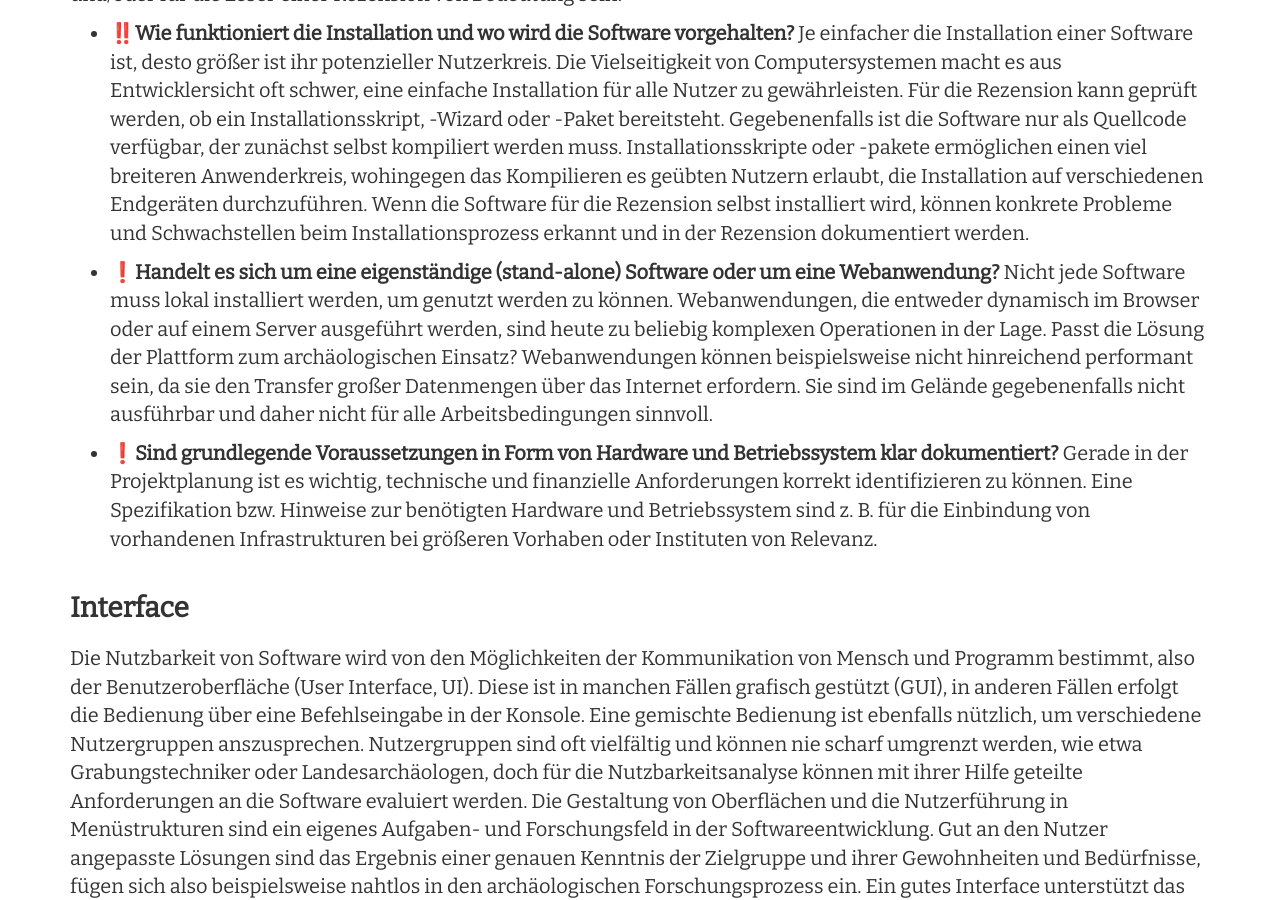
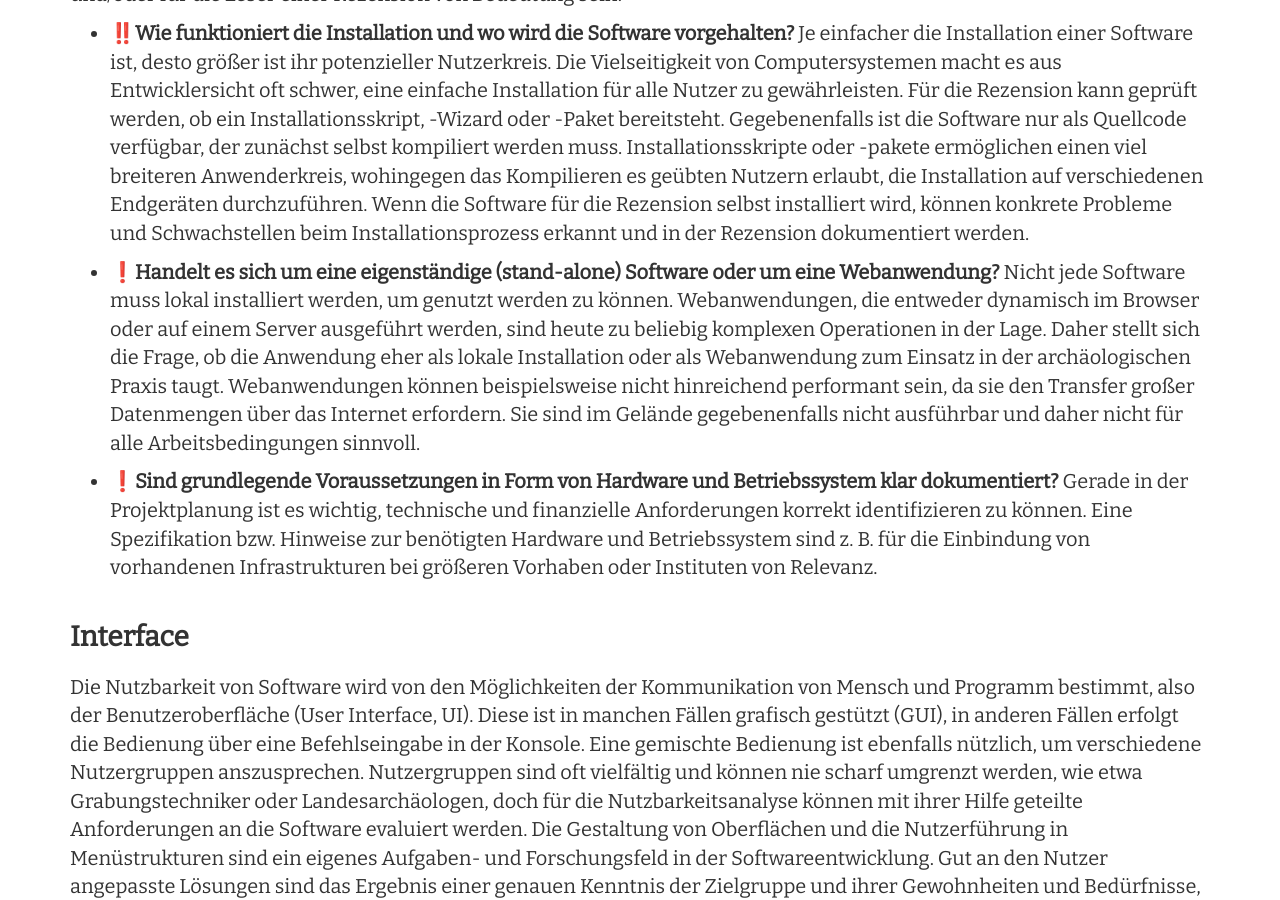
Before and after one commit to Research-Squirrel-Engineers/Impuls_SoftwareRezensionen_DGUF, a Jekyll site: the page built from Draft.md, in a window 1280 px wide and 900 px high, scrolled down 10789 px. Built offline with Jekyll 4.4.1, drawn with Linux system fonts in a browser that asks for light colours; nearby versions of some CDN libraries; emoji names are drawn with the system emoji font.

Commit message:
idea for issue #64

```diff
--- a/Draft.md
+++ b/Draft.md
@@ -188,7 +188,7 @@ Die Installation ist häufig der erste Schritt in der Bedienung der Software. Sc
 
 * :bangbang:**Wie funktioniert die Installation und wo wird die Software vorgehalten?** Je einfacher die Installation einer Software ist, desto größer ist ihr potenzieller Nutzerkreis. Die Vielseitigkeit von Computersystemen macht es aus Entwicklersicht oft schwer, eine einfache Installation für alle Nutzer zu gewährleisten. Für die Rezension kann geprüft werden, ob ein Installationsskript, -Wizard oder -Paket bereitsteht. Gegebenenfalls ist die Software nur als Quellcode verfügbar, der zunächst selbst kompiliert werden muss. Installationsskripte oder -pakete ermöglichen einen viel breiteren Anwenderkreis, wohingegen das Kompilieren es geübten Nutzern erlaubt, die Installation auf verschiedenen Endgeräten durchzuführen. Wenn die Software für die Rezension selbst installiert wird, können konkrete Probleme und Schwachstellen beim Installationsprozess erkannt und in der Rezension dokumentiert werden.
 
-* :heavy_exclamation_mark:**Handelt es sich um eine eigenständige (stand-alone) Software oder um eine Webanwendung?** Nicht jede Software muss lokal installiert werden, um genutzt werden zu können. Webanwendungen, die entweder dynamisch im Browser oder auf einem Server ausgeführt werden, sind heute zu beliebig komplexen Operationen in der Lage. Passt die Lösung der Plattform zum archäologischen Einsatz? Webanwendungen können beispielsweise nicht hinreichend performant sein, da sie den Transfer großer Datenmengen über das Internet erfordern. Sie sind im Gelände gegebenenfalls nicht ausführbar und daher nicht für alle Arbeitsbedingungen sinnvoll.
+* :heavy_exclamation_mark:**Handelt es sich um eine eigenständige (stand-alone) Software oder um eine Webanwendung?** Nicht jede Software muss lokal installiert werden, um genutzt werden zu können. Webanwendungen, die entweder dynamisch im Browser oder auf einem Server ausgeführt werden, sind heute zu beliebig komplexen Operationen in der Lage. Daher stellt sich die Frage, ob die Anwendung eher als lokale Installation oder als Webanwendung zum Einsatz in der archäologischen Praxis taugt. Webanwendungen können beispielsweise nicht hinreichend performant sein, da sie den Transfer großer Datenmengen über das Internet erfordern. Sie sind im Gelände gegebenenfalls nicht ausführbar und daher nicht für alle Arbeitsbedingungen sinnvoll.
 
 * :heavy_exclamation_mark:**Sind grundlegende Voraussetzungen in Form von Hardware und Betriebssystem klar dokumentiert?** Gerade in der Projektplanung ist es wichtig, technische und finanzielle Anforderungen korrekt identifizieren zu können. Eine Spezifikation bzw. Hinweise zur benötigten Hardware und Betriebssystem sind z. B. für die Einbindung von vorhandenen Infrastrukturen bei größeren Vorhaben oder Instituten von Relevanz.
 
```
